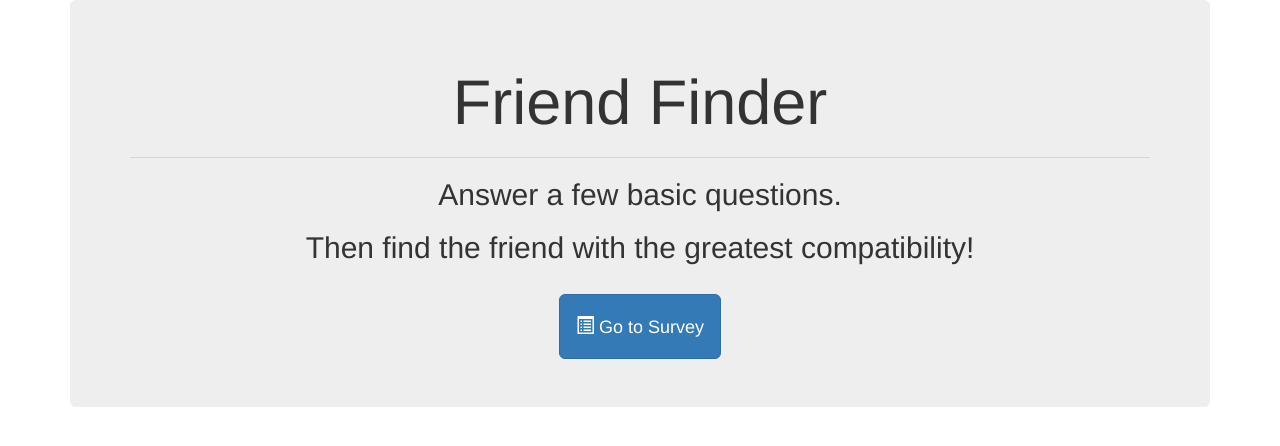
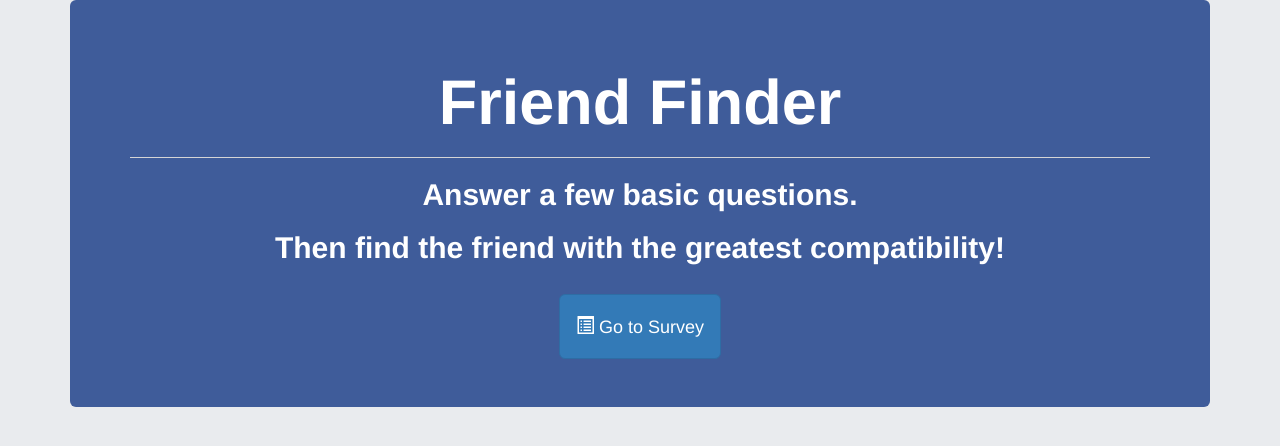
Before and after one commit to TylerRosen/friend-finder, a website: page app/public/home.html in a window 1280 px wide. Drawn offline with nearby package versions, Linux system fonts and the light colour scheme.

Commit message:
Changed background colors, font

```diff
--- a/app/public/assets/css/style.css
+++ b/app/public/assets/css/style.css
@@ -2,6 +2,19 @@ h1,
 h2,
 .button {
 	text-align: center;
+}
+
+h1, h2 {
+    font-weight: bold;
+}
+
+.jumbotron {
+    background-color: #3f5c9a;
+    color: white;
+}
+
+body {
+    background-color: #e9ebee;
 }
 
 .chosen-select {
--- a/app/public/home.html
+++ b/app/public/home.html
@@ -11,15 +11,14 @@
 
 		<!-- Latest compiled and minified CSS & JS -->
 
-		<link rel="stylesheet" type="text/css" href="assets/css/style.css">
-
 		<link rel="stylesheet" href="https://maxcdn.bootstrapcdn.com/bootstrap/3.3.6/css/bootstrap.min.css" integrity="sha384-1q8mTJOASx8j1Au+a5WDVnPi2lkFfwwEAa8hDDdjZlpLegxhjVME1fgjWPGmkzs7"
 		 crossorigin="anonymous">
 
-		<script src="https://code.jquery.com/jquery.js"></script>
+		<!--<script src="https://maxcdn.bootstrapcdn.com/bootstrap/3.3.6/js/bootstrap.min.js" integrity="sha384-0mSbJDEHialfmuBBQP6A4Qrprq5OVfW37PRR3j5ELqxss1yVqOtnepnHVP9aJ7xS"
+		 crossorigin="anonymous"></script>-->
 
-		<script src="https://maxcdn.bootstrapcdn.com/bootstrap/3.3.6/js/bootstrap.min.js" integrity="sha384-0mSbJDEHialfmuBBQP6A4Qrprq5OVfW37PRR3j5ELqxss1yVqOtnepnHVP9aJ7xS"
-		 crossorigin="anonymous"></script>
+		  <link rel="stylesheet" type="text/css" href="assets/css/style.css">
+
 	</head>
 
 	<body>
@@ -46,13 +45,7 @@
 		<form id="gclp-frame-form" target="gclp-frame" method="post" style="display: none;"></form>
 		<script aria-hidden="true" type="application/x-lastpass" id="hiddenlpsubmitdiv" style="display: none;"></script>
 
-		<!--<style type="text/css">
-			h1,
-			h2,
-			.button {
-				text-align: center;
-			}
-		</style>-->
+		<script src="https://code.jquery.com/jquery.js"></script>
 
 	</body>
 
```
Also changed, not shown: app/public/survey.html (+6 -71 lines).
